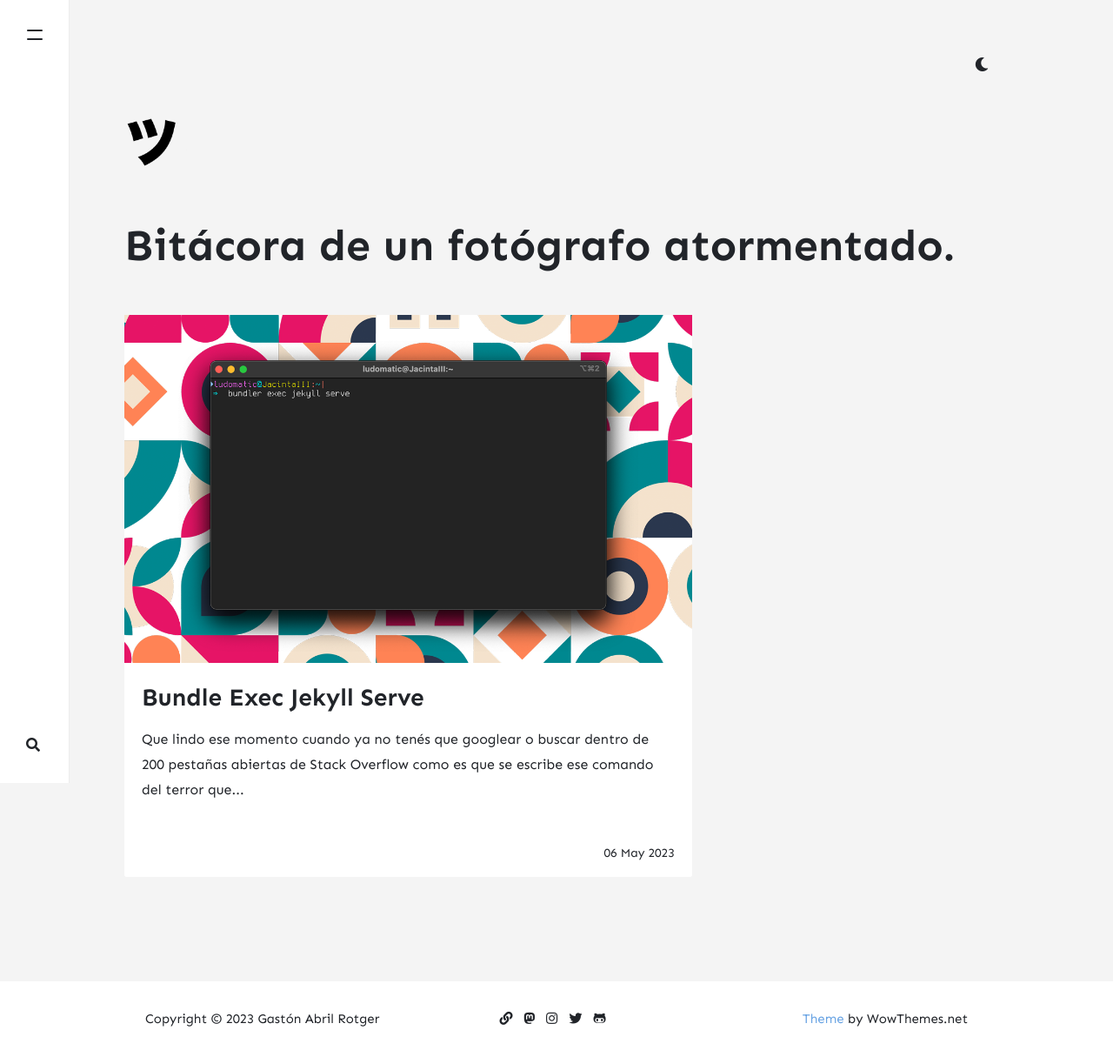
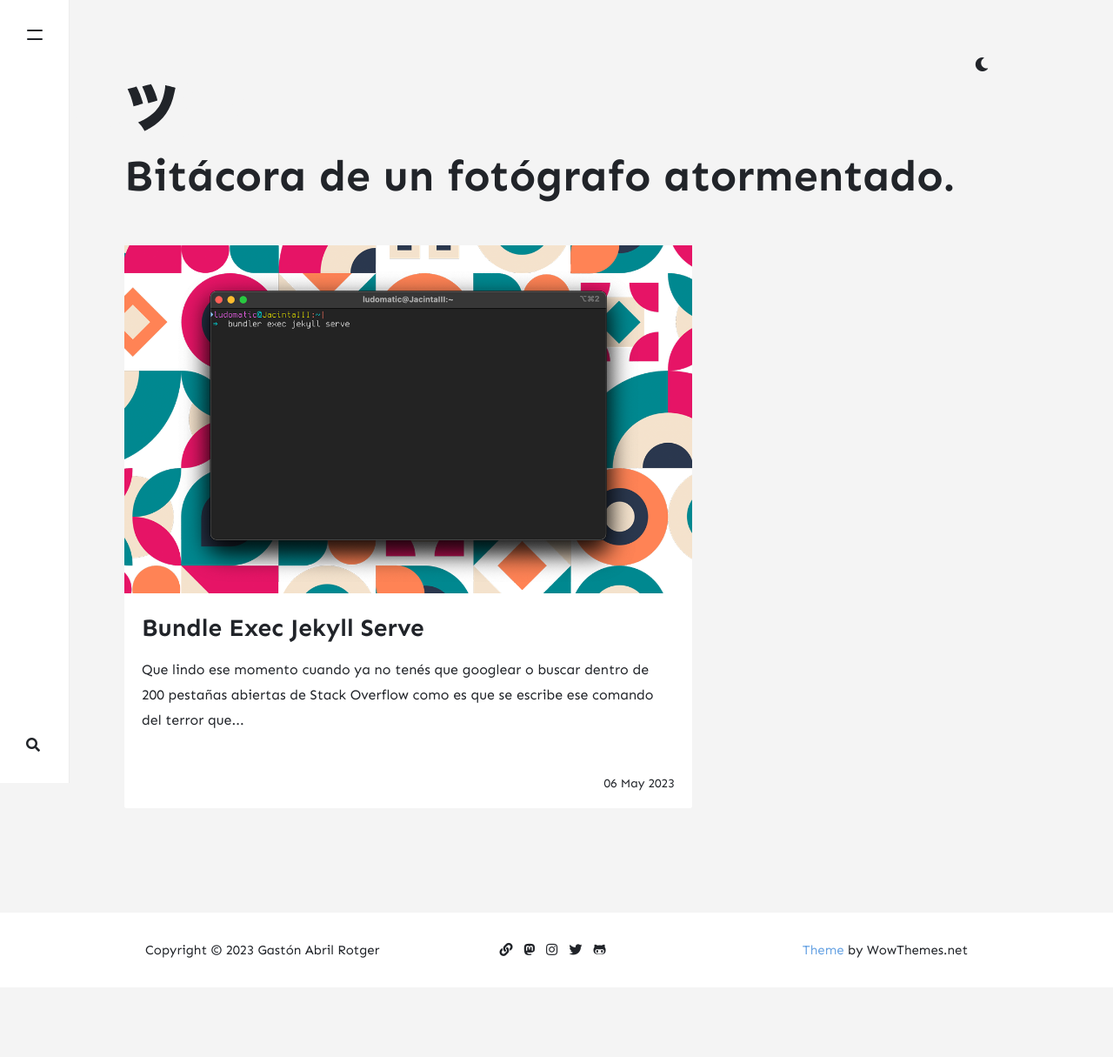
Before and after one commit to lud0matic/lud0matic.github.io, a Jekyll site: the page built from index.html, in a window 1280 px wide. Shown: the whole page at 87% size. Built offline with Jekyll 4.4.1, drawn with Linux system fonts in a browser that asks for light colours; nearby versions of some CDN libraries; the list of posts is cut into pages by our own code; after the commit the page ends 1135 px from its top, so only the background shows below that.

Commit message:
Dark Theme Update

```diff
--- a/_config.yml
+++ b/_config.yml
@@ -2,8 +2,8 @@
 name: "Gastón Abril Rotger"
 title: "Bitácora de un fotógrafo atormentado"
 description: "Bitácora de un fotógrafo atormentado."
-logo: 'assets/images/logo.png'
-logo_hover: 'assets/images/logo_hover.png'
+logo: 'assets/images/logo.svg'
+logo_hover: 'assets/images/logo_hover.svg'
 favicon: 'assets/images/favicon.ico'
 baseurl: ""
 google_analytics: 'G-NVPD0CPCVS'
--- a/_layouts/default.html
+++ b/_layouts/default.html
@@ -7,6 +7,8 @@
 <!-- <link rel="icon" href="{{ site.baseurl }}/assets/images/favicon.ico"> -->
 
 <title>{{ page.title }} | {{site.name}}</title>
+
+
 
 {% seo %}
 
@@ -90,8 +92,6 @@
 <!-- End Sidebar Navigation
 ================================================== -->
 
-
-
 <div class="site-content {% if page.url == '/' %} firstpage {% endif %}">
 
     <div class="container">
@@ -99,15 +99,58 @@
         {% include theme-toggle.html %}
 
 
+
+
     <!-- Site Logo/Name
     ================================================== -->
 
     <a class="navbar-brand" href="{{ site.baseurl }}/">
-        <img src="{{ site.baseurl }}/{{ site.logo }}" onmouseover="this.src='{{ site.baseurl }}/{{ site.logo_hover}}'" onmouseout="this.src='{{ site.baseurl }}/{{ site.logo}}'" alt="{{ site.name }}">
+
+        <!--Logo using SVG File -->
+        <!-- <div class="container-dark">
+            <img src="{{ site.baseurl }}/{{ site.logo }}" class="dark-mode-logo" id="logo">
+            <img src="{{ site.baseurl }}/{{ site.logo_hover }}" class="dark-mode-logo" id="logo_hover">
+        </div> -->
+        <!-- Logo using SVG File -->
+
+
+        <!-- Logo using SVG. Paste here your SVG Code -->
+        <div class="container-dark">
+            <?xml version="1.0" standalone="no"?>
+            <!DOCTYPE svg PUBLIC "-//W3C//DTD SVG 20010904//EN" "http://www.w3.org/TR/2001/REC-SVG-20010904/DTD/svg10.dtd">
+            <svg version="1.0" xmlns="http://www.w3.org/2000/svg" width="283" viewBox="0 0 1808 512" preserveAspectRatio="xMidYMid meet">
+            <g class="logo_hover" transform="translate(0.000000,512.000000) scale(0.100000,-0.100000)" stroke="none">
+            <path d="M0 4390 l0 -260 755 0 755 0 0 260 0 260 -755 0 -755 0 0 -260z"/>
+            <path d="M16570 4390 l0 -260 755 0 755 0 0 260 0 260 -755 0 -755 0 0 -260z"/>
+            <path d="M6437 4508 c-187 -258 -318 -475 -401 -670 -182 -420 -268 -875 -253 -1328 23 -666 236 -1259 662 -1839 45 -62 71 -89 79 -83 6 5 125 88 263 186 139 98 255 182 259 187 3 6 -11 34 -31 62 -296 414 -426 705 -496 1112 -27 151 -38 566 -20 736 50 472 187 830 472 1229 41 58 78 110 82 116 4 8 -71 66 -206 160 -116 82 -240 168 -274 191 l-61 43 -75 -102z"/>
+            <path d="M11285 4419 c-148 -104 -269 -193 -268 -198 1 -5 40 -63 86 -128 201 -283 311 -507 391 -798 68 -246 90 -453 83 -788 -5 -279 -18 -382 -73 -595 -74 -290 -183 -513 -406 -830 -78 -111 -80 -114 -62 -131 25 -23 526 -373 529 -369 375 497 598 995 684 1524 108 665 -10 1388 -319 1944 -92 166 -353 560 -370 559 -3 0 -126 -86 -275 -190z"/>
+            <path d="M1820 4531 c0 -7 1310 -3568 1406 -3823 l26 -68 354 0 c241 0 354 3 354 11 0 5 -323 883 -717 1950 l-716 1939 -354 0 c-200 0 -353 -4 -353 -9z"/>
+            <path d="M14821 2609 c-392 -1062 -716 -1939 -718 -1950 -5 -19 3 -19 352 -17 l357 3 709 1925 c390 1059 712 1935 715 1948 l6 22 -354 0 -354 0 -713 -1931z"/>
+            <path d="M4210 730 l0 -260 755 0 755 0 0 260 0 260 -755 0 -755 0 0 -260z"/>
+            <path d="M12320 730 l0 -260 755 0 755 0 0 260 0 260 -755 0 -755 0 0 -260z"/>
+            </g>
+            <g class="logo" transform="translate(0.000000,512.000000) scale(0.100000,-0.100000)" stroke="none">
+            <path d="M8657 4415 c-170 -46 -311 -85 -313 -88 -2 -2 32 -83 76 -181 134 -297 273 -695 336 -960 10 -43 23 -80 29 -82 7 -3 587 170 672 201 22 7 -128 466 -243 741 -90 218 -212 454 -233 453 -9 0 -155 -38 -324 -84z"/>
+            <path d="M10030 4360 c0 -89 -20 -240 -56 -420 -142 -717 -384 -1178 -834 -1587 -287 -262 -587 -448 -962 -597 -82 -33 -148 -60 -148 -62 0 -2 21 -23 47 -46 137 -126 288 -321 389 -503 26 -47 52 -85 57 -85 14 0 237 118 392 208 999 576 1529 1354 1796 2637 23 110 50 227 60 260 10 33 15 63 11 66 -6 5 -729 179 -746 179 -3 0 -6 -23 -6 -50z"/>
+            <path d="M7589 4228 l-326 -90 60 -127 c123 -261 233 -565 321 -899 25 -92 48 -184 52 -205 3 -20 9 -39 13 -41 6 -4 679 199 687 207 12 11 -152 519 -235 730 -53 133 -235 519 -243 516 -2 -1 -150 -42 -329 -91z"/>
+            </g>
+            </svg>
+        </div>
+        <!-- Logo using SVG -->
+
+
+        <!-- Logo using _config.yml path         -->
+        <!-- <div class="container-dark">
+            <img src="{{ site.baseurl }}/{{ site.logo }}" onmouseover="this.src='{{ site.baseurl }}/{{ site.logo_hover}}'" onmouseout="this.src='{{ site.baseurl }}/{{ site.logo}}'" class="dark-mode-logo" alt="{{ site.name }}">
+        </div> -->
+        <!-- Logo using _config.yml path -->
+
+
+
     </a>
 
 
-    <!-- Site Tag
+        <!-- Site Tag
     ================================================== -->
     {% if page.url == '/' %}
         <p class="sitetag">
@@ -120,20 +163,6 @@
     <div class="main-content">
         {{ content }}
     </div>
-
-    {% if site.mailchimp-list %}
-    <!-- Newsletter
-    ================================================== -->
-    <div class="newsletter text-center">
-        <span class="h4"><img src="{{ site.baseurl }}/{{ site.logo }}" class="newsletter-logo" alt="{{site.title}}"> &nbsp; Never miss a <b>story</b> from us, subscribe to our newsletter</span>
-        <form action="{{site.mailchimp-list}}" method="post" name="mc-embedded-subscribe-form" class="wj-contact-form validate" target="_blank" novalidate>
-            <div class="mc-field-group d-inline-flex">
-            <input type="email" placeholder="Your e-mail" name="EMAIL" class="required email" id="mce-EMAIL" autocomplete="on" required>
-            <input type="submit" value="Subscribe" name="subscribe" class="heart">
-            </div>
-        </form>
-    </div>
-    {% endif %}
 
 </div>
 
--- a/assets/css/theme.scss
+++ b/assets/css/theme.scss
@@ -16,7 +16,6 @@ html[data-theme="dark"] {
     --text-color: #ffffff;
     --text-color-invert: #212429;
     --link-color: #9cccff;
-
 }
 
 
@@ -54,12 +53,63 @@ $enable-rounded: True;
 
 // Custom
 
-//dark theme
+//Dark Theme & Logo
+
+//sun-moon button
 .dark-mode-button {
     position: relative;
     display: flex;
     justify-content: end;
 }
+
+//Logo using SVG
+.container-dark {
+    position: relative;
+    width: 283px;
+}
+
+.logo {
+    fill: var(--text-color);
+}
+
+.logo_hover {
+    display: inline-block;
+    fill: var(--background-color);
+    &:hover {
+        background-color: var(--background-color);
+        fill: var(--text-color);
+    }
+}
+// Logo using SVG
+
+
+
+// Logo using SVG file from _config.yml
+
+// .container-dark {
+//     position: relative;
+//     top: 0;
+//     left: 0;
+//     width: 283px;
+//     height: auto;
+
+// }
+
+// #logo_hover {
+//     position: absolute;
+//     top: 0;
+//     left: 0;
+//     opacity: 0;
+
+//     &:hover{
+//         opacity: 1;
+//         fill: var(--text-color);
+//     }
+// }
+
+// Logo using SVG File from _config.yml
+
+
 
 //custon footer
 .footer-color {
```
Also changed, not shown: _includes/theme-toggle.html (line endings or trailing spaces), assets/images/logo.svg (added), assets/images/logo_hover.svg (added), assets/images/logo_hover_white.png (renamed from assets/images/logo_hover_dark.png), assets/images/logo_white.png (renamed from assets/images/logo_dark.png).
